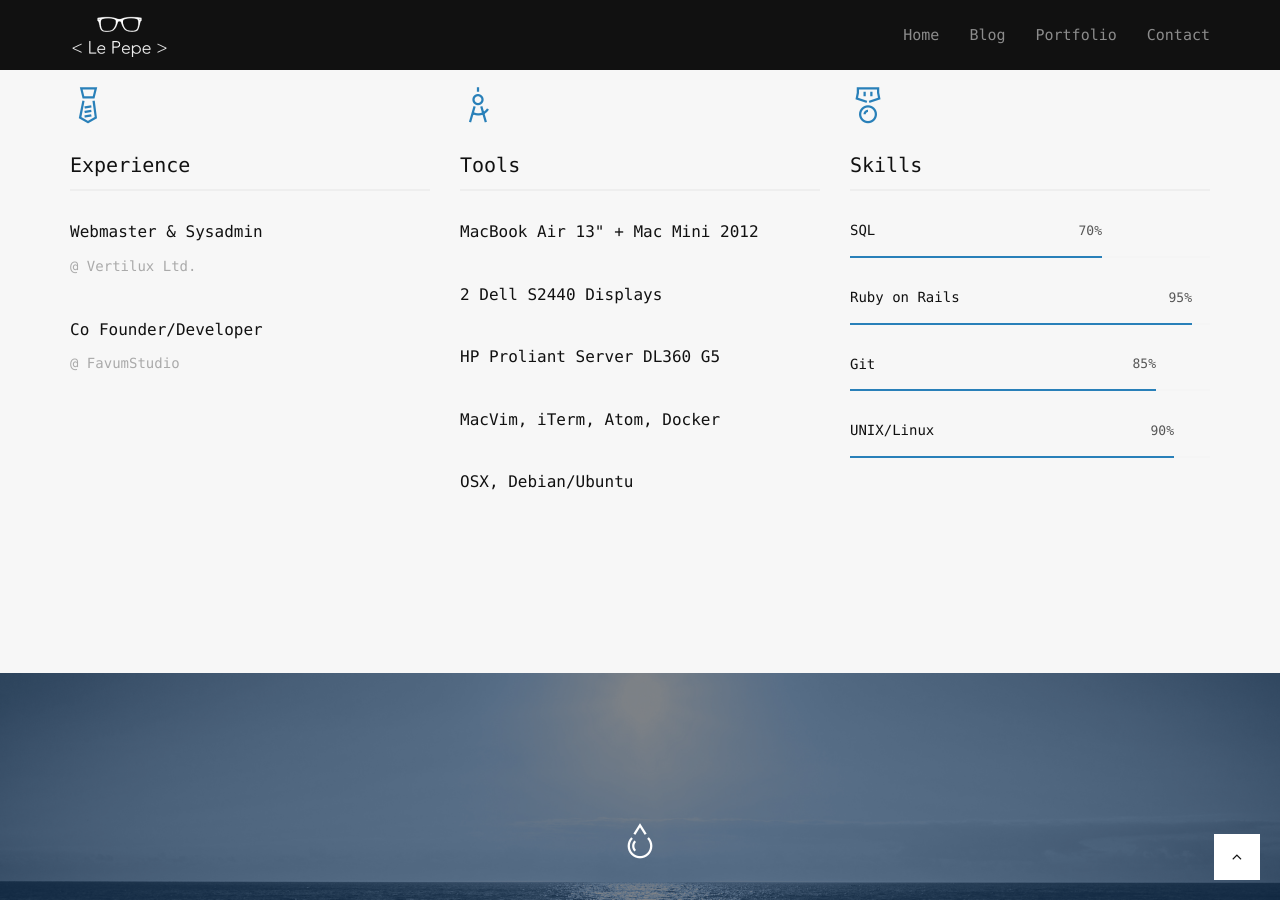
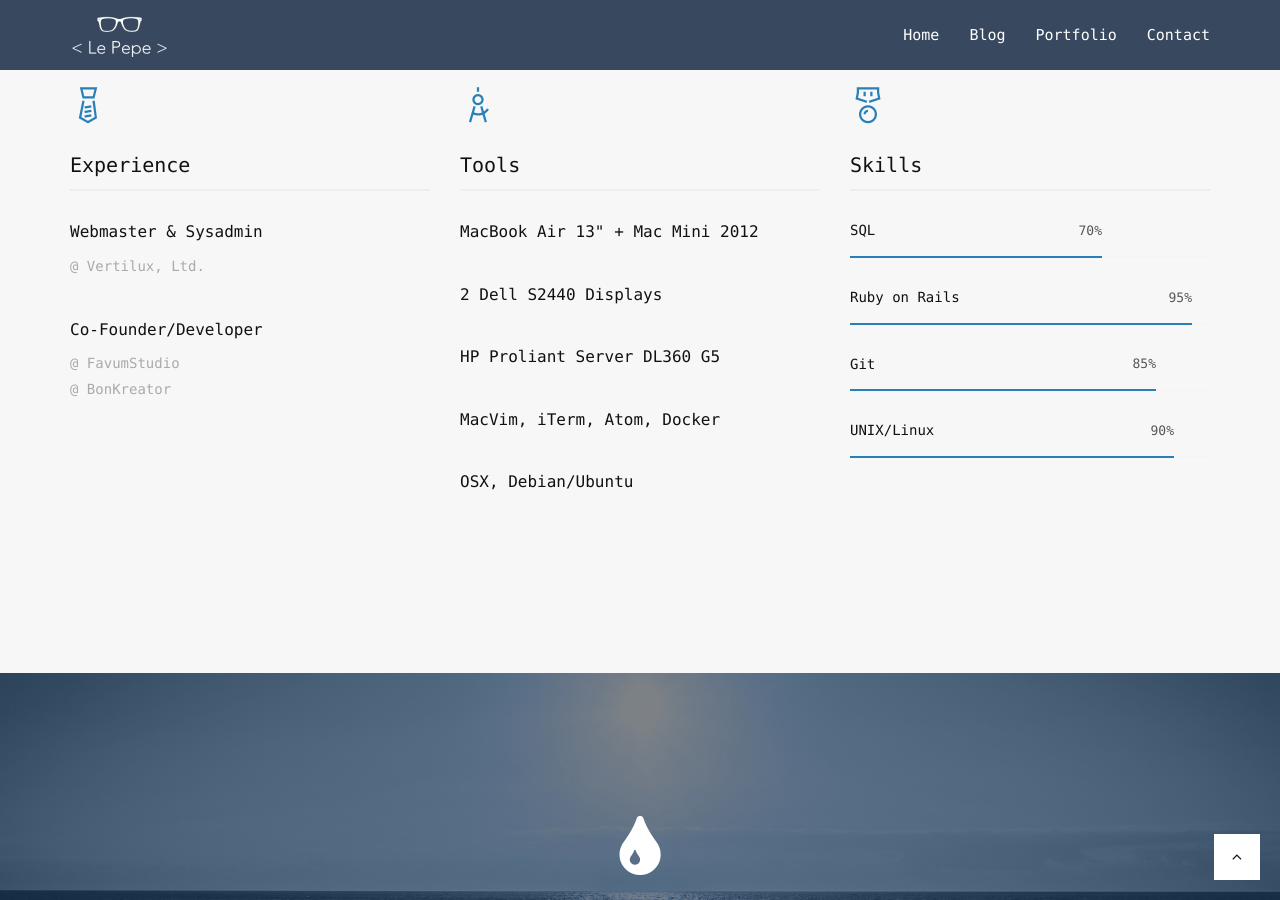
Before and after one commit to lepepe/lepepe.github.io, a Jekyll site: the page built from index.html, in a window 1280 px wide and 900 px high, scrolled down 1826 px. Built offline with Jekyll 4.4.1, drawn with Linux system fonts in a browser that asks for light colours.

Commit message:
Changed navbar and footer color and update portfolio link typo

```diff
--- a/_includes/contact.html
+++ b/_includes/contact.html
@@ -26,7 +26,7 @@
             <textarea class="form-control" name="message" rows="7" placeholder="Message" required></textarea>
           </div>
           <div class="text-center">
-            <input type="submit" value="Submit" class="btn btn-block btn-round btn-dark">
+            <input type="submit" value="Submit" class="btn btn-round btn-def btn-block">
           </div>
         </form>
       </div>
--- a/_includes/resume.html
+++ b/_includes/resume.html
@@ -12,11 +12,13 @@
 
 					<div class="profile-content">
 						<h6>Webmaster & Sysadmin</h6>
-						<p>@ Vertilux Ltd.</p>
+						<p>@ Vertilux, Ltd.</p>
 					</div>
 					<div class="profile-content">
-						<h6>Co Founder/Developer</h6>
-						<p>@ FavumStudio</p>
+						<h6>Co-Founder/Developer</h6>
+						<p>
+							@ FavumStudio<br>
+							@ BonKreator</p>
 					</div>
 				</div>
 			</div>
--- a/_includes/steps.html
+++ b/_includes/steps.html
@@ -12,9 +12,9 @@
 					<div class="col-sm-3">
 						<div class="iconbox point-img wow fadeInUp animated" style="visibility: visible; animation-name: fadeInUp;">
 							<div class="iconbox-icon">
-								<span class="icon icon-Bulb"></span>
+								<span class="icon icon-CoffeeToGo"></span>
 							</div>
-							<h6 class="iconbox-title">Idea</h6>
+							<h6 class="iconbox-title">Coffee</h6>
 						</div>
 					</div>
 
--- a/_portfolio/sunlux.markdown
+++ b/_portfolio/sunlux.markdown
@@ -16,4 +16,4 @@ Digital Ocean<br>
 Mandrill
 
 ### Status
-Live: [http://sunlluxcollection.com](http://sunlluxcollection.com)
+Live: [http://sunluxcollection.com](http://sunluxcollection.com)
--- a/assets/css/style.css
+++ b/assets/css/style.css
@@ -470,7 +470,7 @@ p.copyright {
 */
 
 .navbar-custom {
-	background: #111;
+	background: #38495F;
 	border: 0;
 	padding: 0;
 	margin: 0;
@@ -496,7 +496,7 @@ p.copyright {
 .navbar-custom,
 .navbar-custom a {
 	font-size: 15px;
-	color: #8c8c8c;
+	color: #fff;
 }
 
 .navbar-custom .nav > li > a:focus {
@@ -726,7 +726,7 @@ p.copyright {
 }
 
 .footer {
-	background-color: #111;
+	background-color: #38495F;
 	position: fixed;
 	left: 0;
 	right: 0;
--- a/index.html
+++ b/index.html
@@ -22,7 +22,9 @@ layout: default
 			<div class="col-sm-12">
 				<div class="counter-content text-center">
           <div class="counter-icon">
-            <span class="icon  icon-Drop"></span>
+            <span class="icon">
+							<i class="fa fa-tint fa-2x"></i>
+						</span>
           </div>
 					<h2><i class="fa fa-quote-left"></i> You are not a drop in the ocean.<br>You are the entire ocean in a drop. <i class="fa fa-quote-right"></i></h2>
 				</div>
```
Also changed, not shown: 1 other file.
